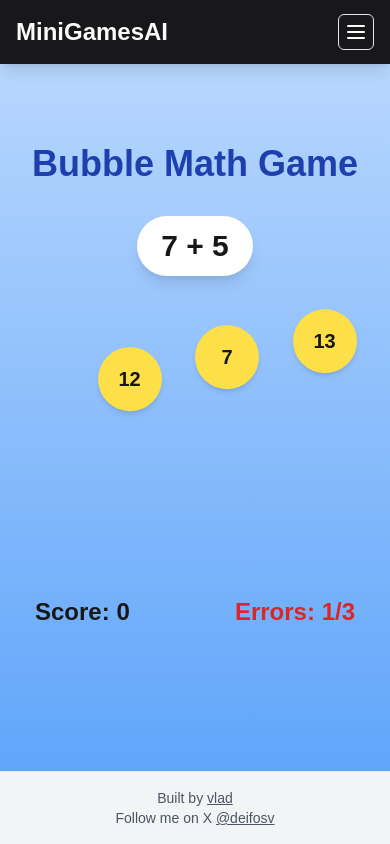
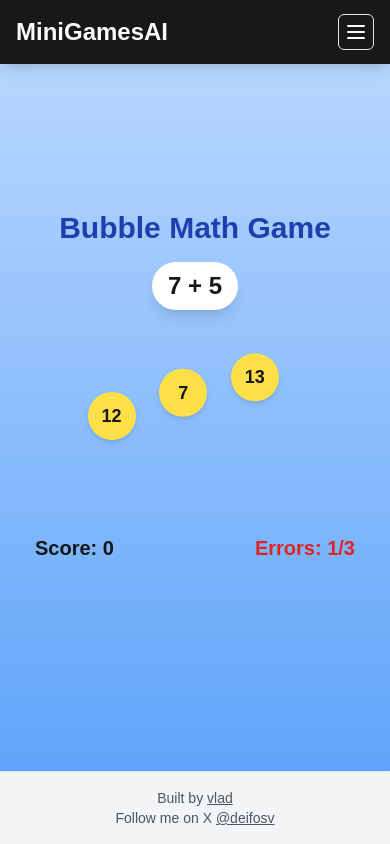
Before and after one commit to deifos/v0-test, a Next.js app: page /game1 in a window 390 px wide. Both pictures are taken after a click on the button "14". Built offline with nearby package versions, Linux system fonts and the light colour scheme.

Commit message:
made game responsive

```diff
--- a/components/BubbleMathGame.tsx
+++ b/components/BubbleMathGame.tsx
@@ -98,54 +98,60 @@ export default function BubbleMathGame() {
 
   return (
     <div
-      className={`flex-grow flex flex-col items-center justify-center ${
+      className={`flex-grow flex flex-col items-center justify-center p-4 ${
         isWrongAnswer ? "red-flash" : ""
       }`}
     >
       {showConfetti && <Confetti />}
 
-      <h1 className="text-4xl font-bold mb-8 text-blue-800">
+      <h1 className="text-3xl sm:text-4xl font-bold mb-4 sm:mb-8 text-blue-800">
         Bubble Math Game
       </h1>
       {!gameOver && !gameWon ? (
         <>
-          <div className="text-3xl font-semibold mb-8 bg-white rounded-full px-6 py-3 shadow-lg">
+          <div className="text-2xl sm:text-3xl font-semibold mb-4 sm:mb-8 bg-white rounded-full px-4 sm:px-6 py-2 sm:py-3 shadow-lg">
             {question.question || "Loading..."}
           </div>
-          <div className="relative w-full h-64">
+          <div className="relative w-full h-48 sm:h-64">
             {answers.map((answer, index) => (
               <motion.button
                 key={`${resetKey}-${index}`}
-                className="absolute w-16 h-16 rounded-full bg-yellow-300 flex items-center justify-center text-xl font-bold shadow-md hover:bg-yellow-400 focus:outline-none"
-                initial={{ y: -100 }}
-                animate={{ y: 300 }}
+                className="absolute w-12 h-12 sm:w-16 sm:h-16 rounded-full bg-yellow-300 flex items-center justify-center text-lg sm:text-xl font-bold shadow-md hover:bg-yellow-400 focus:outline-none"
+                initial={{ y: -50 }}
+                animate={{ y: 200 }}
                 transition={{
-                  duration: 8 + index * 1.5,
+                  duration: 6 + index * 1.5,
                   repeat: Infinity,
                   repeatType: "loop",
                   ease: "linear",
                 }}
-                style={{ left: `${25 + index * 25}%` }}
+                style={{ left: `${20 + index * 20}%` }}
                 onClick={() => checkAnswer(answer)}
               >
                 {answer}
               </motion.button>
             ))}
           </div>
-          <div className="mt-8 flex justify-between w-full max-w-xs">
-            <div className="text-2xl font-semibold">Score: {score}</div>
-            <div className="text-2xl font-semibold text-red-600">
+          <div className="mt-4 sm:mt-8 flex justify-between w-full max-w-xs">
+            <div className="text-xl sm:text-2xl font-semibold">
+              Score: {score}
+            </div>
+            <div className="text-xl sm:text-2xl font-semibold text-red-600">
               Errors: {errors}/3
             </div>
           </div>
         </>
       ) : gameWon ? (
         <div className="text-center">
-          <h2 className="text-3xl font-bold mb-4">Great job! Keep it up!</h2>
-          <p className="text-xl mb-4">
+          <h2 className="text-2xl sm:text-3xl font-bold mb-2 sm:mb-4">
+            Great job! Keep it up!
+          </h2>
+          <p className="text-lg sm:text-xl mb-2 sm:mb-4">
             That&apos;s all for today. Come back tomorrow! 😉
           </p>
-          <p className="text-2xl mb-4">Your final score: {score}</p>
+          <p className="text-xl sm:text-2xl mb-2 sm:mb-4">
+            Your final score: {score}
+          </p>
           <Button
             onClick={handlePlayAgain}
             className="bg-blue-500 hover:bg-blue-700 text-white font-bold py-2 px-4 rounded"
```
